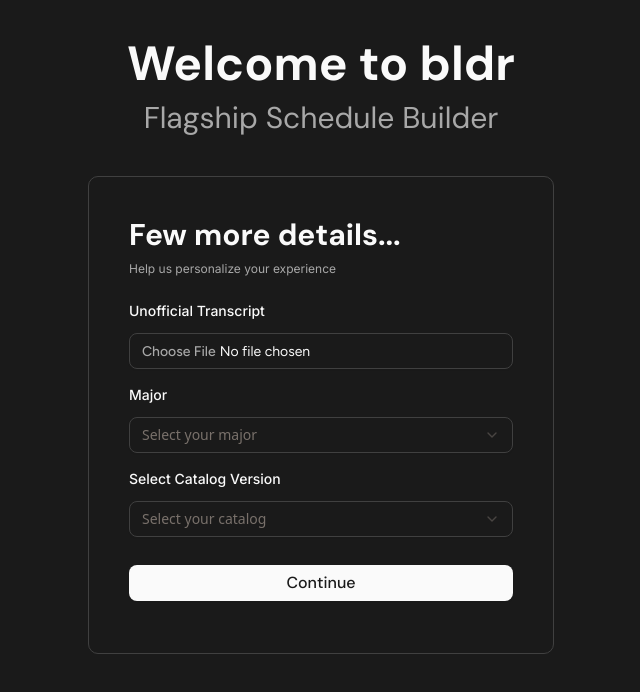
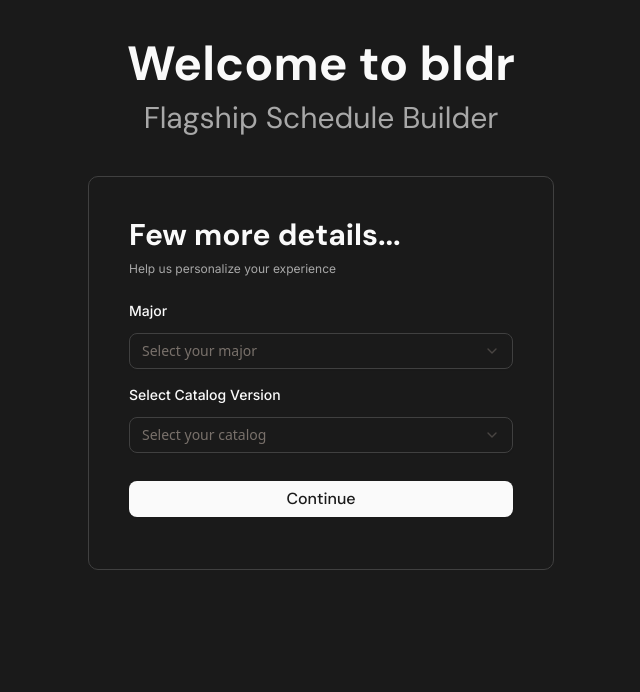
Before and after one commit to shivanshshrivas/bldr, a Next.js app in the folder frontend/: page /info in a window 1280 px wide. Shown: the top 692 px of the page, without its empty margins (319-959 px from the left). Built offline with nearby package versions, Linux system fonts and the light colour scheme.

Commit message:
removed unofficial transcript from form input and cotext

```diff
--- a/frontend/src/app/info/page.js
+++ b/frontend/src/app/info/page.js
@@ -21,8 +21,8 @@ export default function Info() {
     userId,
     password,
     setPassword,
-    unofficialTranscript,
-    setUnofficialTranscript,
+    // unofficialTranscript,
+    // setUnofficialTranscript,
     catalogYear,
     setCatalogYear,
     major,
@@ -38,7 +38,7 @@ export default function Info() {
       formData.append("password", password);
       formData.append("major", major);
       formData.append("catalogYear", catalogYear);
-      formData.append("transcript", unofficialTranscript);
+      // formData.append("transcript", unofficialTranscript);
 
 
       const response = await fetch("http://10.104.175.40:5000/api/auth/signup", {
@@ -72,7 +72,7 @@ export default function Info() {
             </h2>
           </div>
           <form className="flex flex-col gap-4 w-96" onSubmit={handleSubmit}>
-            <Label htmlFor="transcript" className="text-sm font-inter -mb-1">
+            {/* <Label htmlFor="transcript" className="text-sm font-inter -mb-1">
               Unofficial Transcript
             </Label>
             <Input
@@ -81,7 +81,7 @@ export default function Info() {
               onChange={(e) => setUnofficialTranscript(e.target.files?.[0] || null)}
               className="font-figtree cursor-pointer [&::file-selector-button]:text-[#a8a8a8] border-[#404040] bg-[#1a1a1a] text-[#fafafa]"
               required
-            />
+            /> */}
 
             <Label htmlFor="major" className="text-sm font-inter -mb-1">
               Major
--- a/frontend/src/context/AuthContext.js
+++ b/frontend/src/context/AuthContext.js
@@ -28,7 +28,7 @@ export const AuthProvider = ({ children }) => {
   //form data
   const [userId, setUserId] = usePersistedState("userId", "");
   const [password, setPassword] = usePersistedState("password", "");
-  const [unofficialTranscript, setUnofficialTranscript] = useState(null);
+  // const [unofficialTranscript, setUnofficialTranscript] = useState(null);
   const [catalogYear, setCatalogYear] = useState(null);
   const [major, setMajor] = useState(null);
 
@@ -47,8 +47,8 @@ export const AuthProvider = ({ children }) => {
         setUserId,
         password,
         setPassword,
-        unofficialTranscript,
-        setUnofficialTranscript,
+        // unofficialTranscript,
+        // setUnofficialTranscript,
         catalogYear,
         setCatalogYear,
         major,
```
